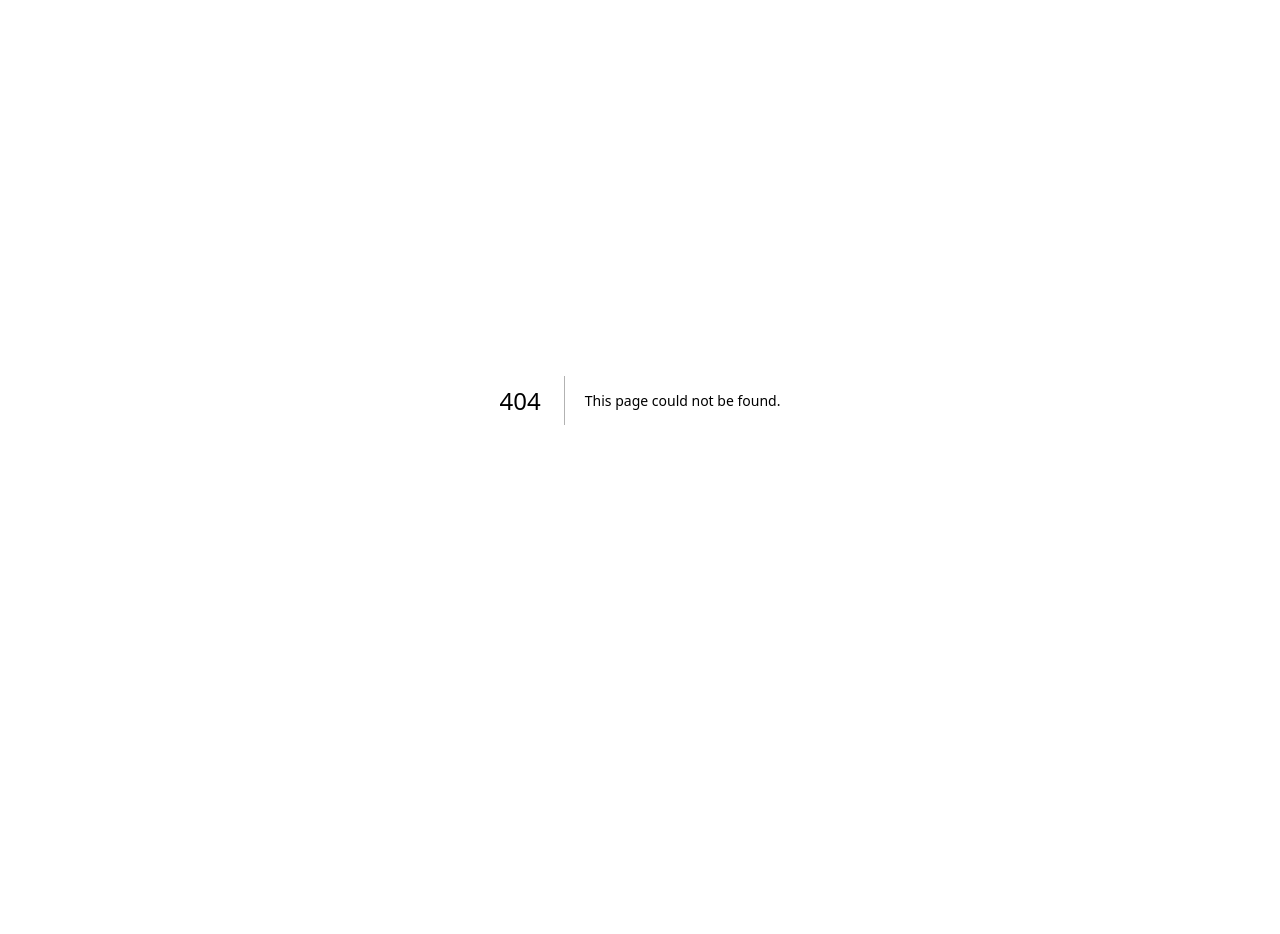
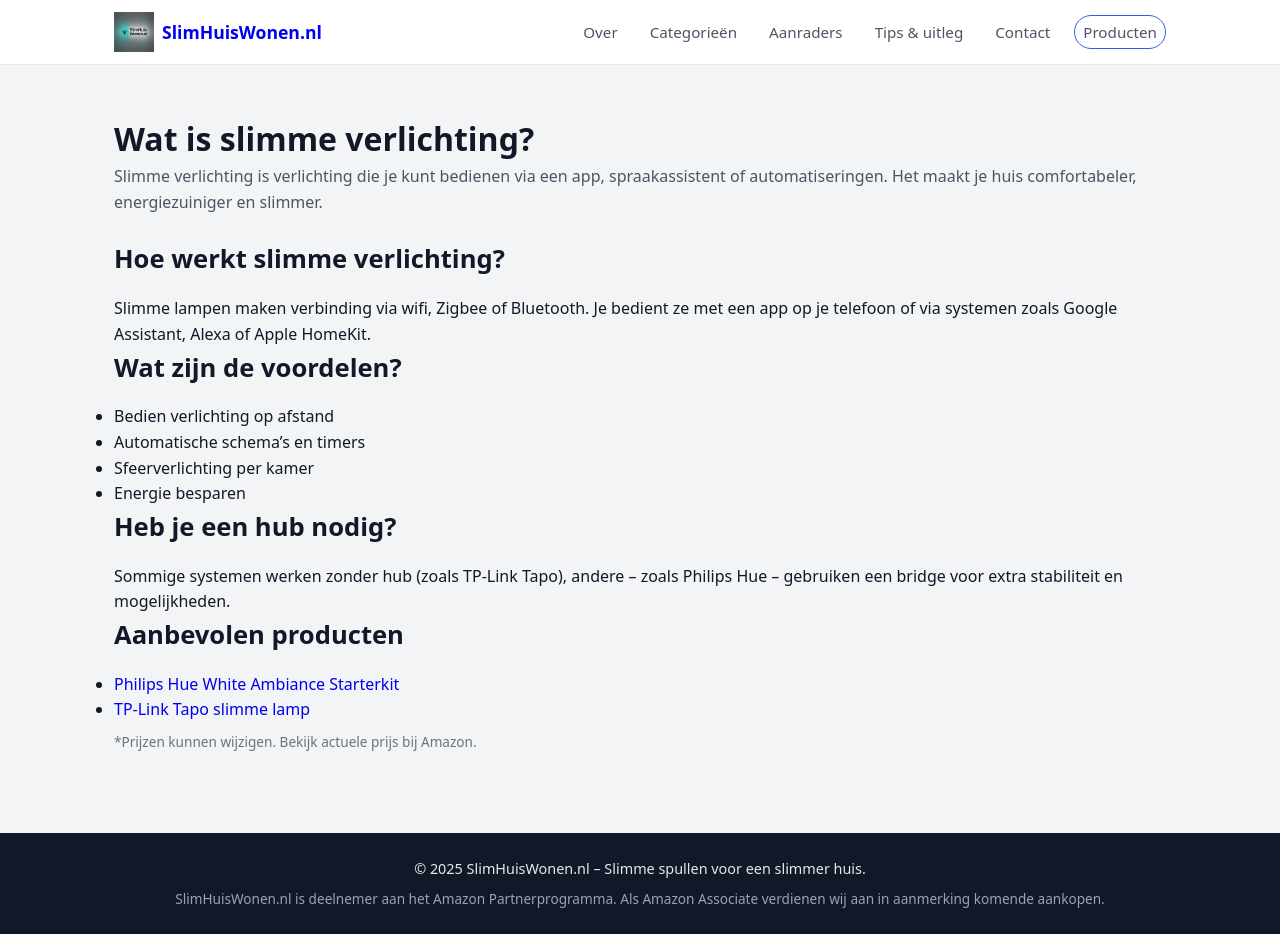
Before and after one commit to hafidgrad/SlimHuisWonen, a Next.js app: page /tips/wat-is-slimme-verlichting in a window 1280 px wide. Before the commit this address had no page. Before the commit the page ends 800 px from the top, so only its background shows below. Built offline with nearby package versions, Linux system fonts and the light colour scheme.

Commit message:
Add first Tips article: Wat is slimme verlichting

```diff
--- /dev/null
+++ b/app/tips/wat-is-slimme-verlichting/page.jsx
@@ -0,0 +1,74 @@
+import Header from "@/components/Header";
+import Footer from "@/components/Footer";
+import Link from "next/link";
+
+export const metadata = {
+  title: "Wat is slimme verlichting?",
+  description:
+    "Wat is slimme verlichting en hoe werkt het? Ontdek de voordelen, voorbeelden en waar je op moet letten.",
+  alternates: {
+    canonical: "https://slimhuiswonen.nl/tips/wat-is-slimme-verlichting",
+  },
+};
+
+export default function SlimmeVerlichtingUitleg() {
+  return (
+    <>
+      <Header />
+
+      <main className="section">
+        <div className="container article">
+          <h1>Wat is slimme verlichting?</h1>
+
+          <p className="section-intro">
+            Slimme verlichting is verlichting die je kunt bedienen via een app,
+            spraakassistent of automatiseringen. Het maakt je huis comfortabeler,
+            energiezuiniger en slimmer.
+          </p>
+
+          <h2>Hoe werkt slimme verlichting?</h2>
+          <p>
+            Slimme lampen maken verbinding via wifi, Zigbee of Bluetooth.
+            Je bedient ze met een app op je telefoon of via systemen zoals
+            Google Assistant, Alexa of Apple HomeKit.
+          </p>
+
+          <h2>Wat zijn de voordelen?</h2>
+          <ul>
+            <li>Bedien verlichting op afstand</li>
+            <li>Automatische schema’s en timers</li>
+            <li>Sfeerverlichting per kamer</li>
+            <li>Energie besparen</li>
+          </ul>
+
+          <h2>Heb je een hub nodig?</h2>
+          <p>
+            Sommige systemen werken zonder hub (zoals TP-Link Tapo),
+            andere – zoals Philips Hue – gebruiken een bridge voor
+            extra stabiliteit en mogelijkheden.
+          </p>
+
+          <h2>Aanbevolen producten</h2>
+          <ul>
+            <li>
+              <Link href="/producten/philips-hue-white-ambiance-starterkit">
+                Philips Hue White Ambiance Starterkit
+              </Link>
+            </li>
+            <li>
+              <Link href="/producten/tp-link-tapo-l530e-slimme-lamp">
+                TP-Link Tapo slimme lamp
+              </Link>
+            </li>
+          </ul>
+
+          <p className="muted small">
+            *Prijzen kunnen wijzigen. Bekijk actuele prijs bij Amazon.
+          </p>
+        </div>
+      </main>
+
+      <Footer />
+    </>
+  );
+}
```
Also changed, not shown: app/tips/slimme-verlichting-beginnen/page.jsx (added).
